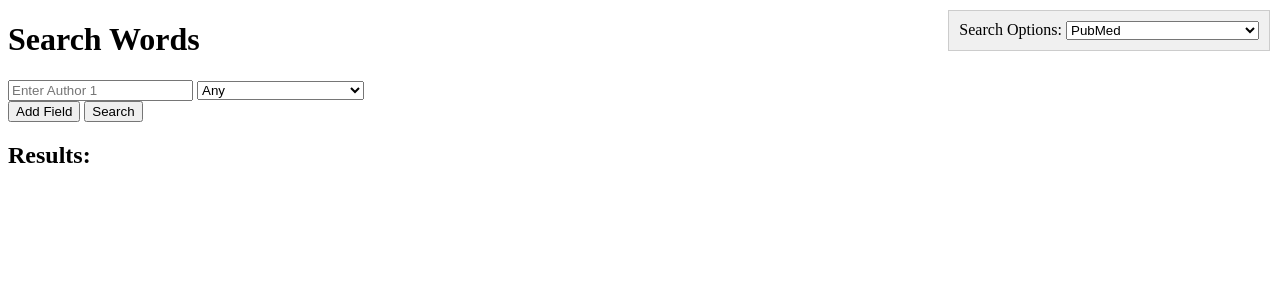
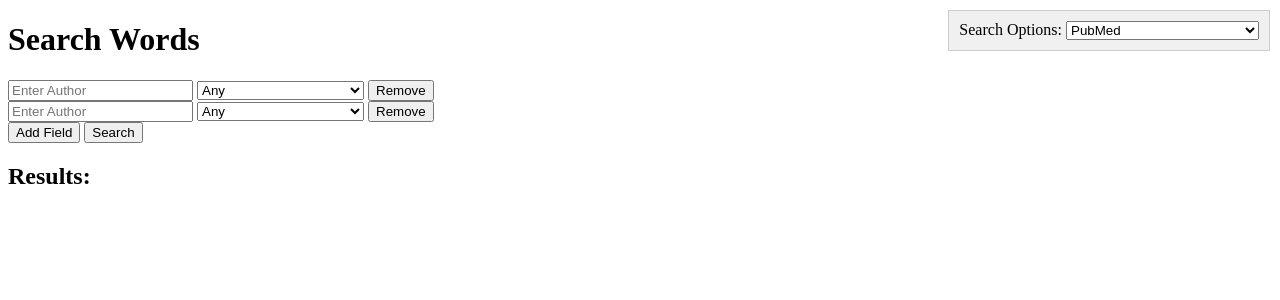
Before and after one commit to backmanification/LuddesJavtest, a Flask app: page / in a window 1280 px wide. Shown: the top 300 px of the page. Run offline with Flask 3, Linux system fonts and the light colour scheme.

Commit message:
Added remove button as well

```diff
--- a/app.py
+++ b/app.py
@@ -69,11 +69,18 @@ def search():
         """
 
         # You can also replace the placeholder URL with the actual URL you want to display
-        result[f'{pair[0]} + {pair[1]}'] = {
-            'values': nArticles,
-            'url': url,
-            'warning_message':warning_mess,
-        }
+        if pair[1] == '':
+            result[f'{pair[0]}'] = {
+                'values': nArticles,
+                'url': url,
+                'warning_message':warning_mess,
+            }
+        else:
+            result[f'{pair[0]} + {pair[1]}'] = {
+                'values': nArticles,
+                'url': url,
+                'warning_message':warning_mess,
+            }
         warning_mess=""
 
     return jsonify(result)
--- a/templates/index.html
+++ b/templates/index.html
@@ -51,13 +51,16 @@
 function addSearchField() {
     fieldCount++;
     const newField = `
-      <input type="text" name="search${fieldCount}" placeholder="Enter Author ${fieldCount-1}">
+        <div class="search-field">
+            <input type="text" name="search${fieldCount}" placeholder="Enter Author">
             <select name="option${fieldCount}">
                 <option value="all">Any</option>
                 <option value="opp">Opponent or Jury</option>
                 <option value="def">Defendant or Supervisor</option>
             </select>
-      <br>`;
+            <button type="button" class="remove-field">Remove</button>
+            <br>
+        </div>`;
     $("#search-fields").append(newField);
 }
 
@@ -68,6 +71,13 @@
 $("#add-field").click(function () {
     addSearchField();
 });
+
+// Function to handle the removal of search fields
+$("#search-fields").on("click", ".remove-field", function () {
+    $(this).closest(".search-field").remove();
+    // You can update the fieldCount here if needed
+});
+
 
       // Function to update the warning section
       function updateWarning(result) {
@@ -150,10 +160,21 @@
     <form method="post">
     <div id="search-fields">
         <!-- Include input fields for search terms and checkboxes -->
+        <div class="search-field">
+            <input type="text" name="search1" placeholder="Enter Author">
+            <select name="option1">
+                <option value="all">Any</option>
+                <option value="opp">Opponent or Jury</option>
+                <option value="def">Defendant or Supervisor</option>
+            </select>
+            <button type="button" class="remove-field">Remove</button>
+            <br>
+        </div>
     </div>
     <button type="button" id="add-field">Add Field</button>
     <input type="submit" value="Search">
 </form>
+
 
     <!-- Results Section -->
     <h2>Results:</h2>
```
Also changed, not shown: scripts.py (+7 -5 lines). Lines whose indentation alone changed are shown as unchanged.
